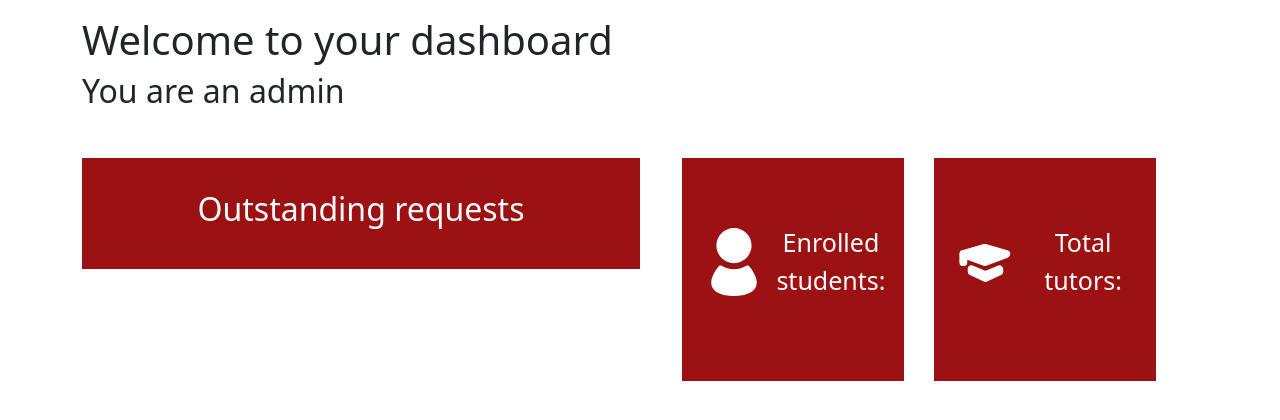
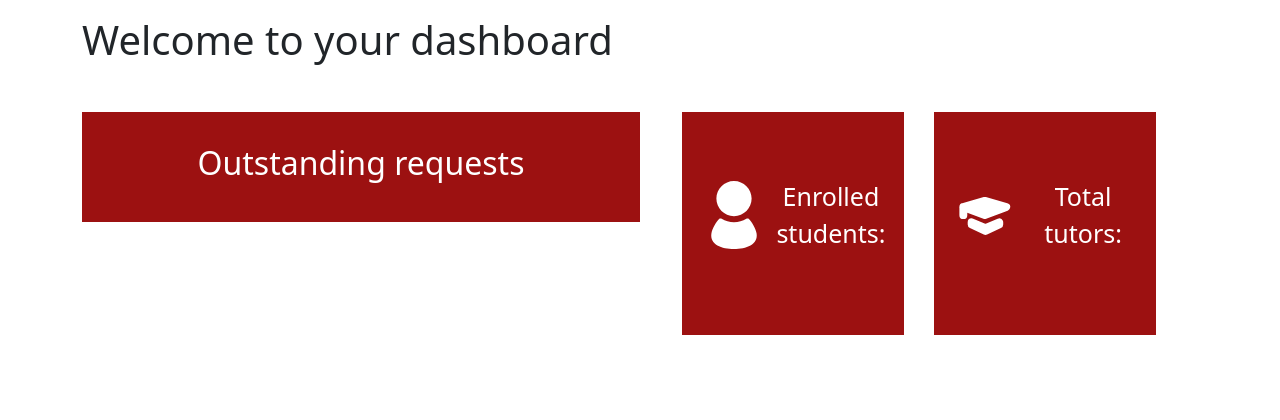
Before and after one commit to hm2412/Elk, a Django app: template tutorials/templates/admin/dashboard_admin.html in a window 1280 px wide. Shown: the part 106-526 px from the top of the page. Run offline with Django 3.2, Linux system fonts and the light colour scheme; the template is opened without the code that fills it, so the values that code supplies are empty; some libraries are stand-ins or nearby versions.

Commit message:
Removing some lines

```diff
--- a/tutorials/templates/admin/dashboard_admin.html
+++ b/tutorials/templates/admin/dashboard_admin.html
@@ -10,8 +10,6 @@
         <div class="col-12">
             <h1>Welcome to your dashboard {{ user.username }}</h1>
             <div class="admin-dashboard">
-                <h2>You are an admin</h2>
-
                 <div class="container text-center">
                     <div class="row align-items-start mt-5">
                         <div class="col-6 requests align-items-center justify-content-center">
--- a/tutorials/templates/tutor/dashboard_tutor.html
+++ b/tutorials/templates/tutor/dashboard_tutor.html
@@ -201,7 +201,7 @@
     </div>
 </div>
 
-<!-- Add loading spinner CSS -->
+<!-- Loading spinner CSS -->
 <style>
     .spinner-border {
         display: none;
@@ -214,7 +214,6 @@
         display: inline-block;
     }
 
-    /* Add these new styles */
     .modal-footer .btn {
         min-width: 100px;
         font-size: 1rem;
```
